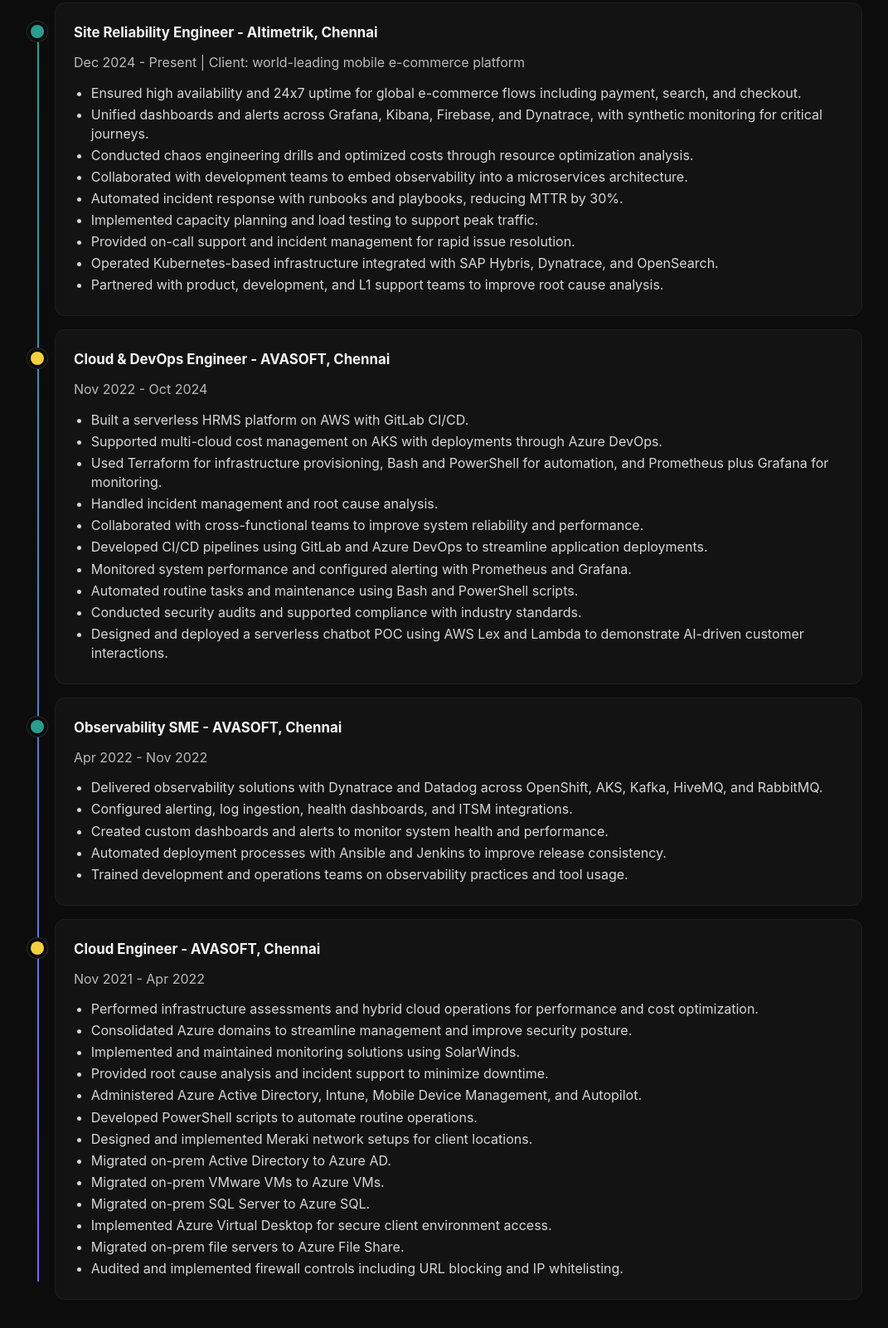
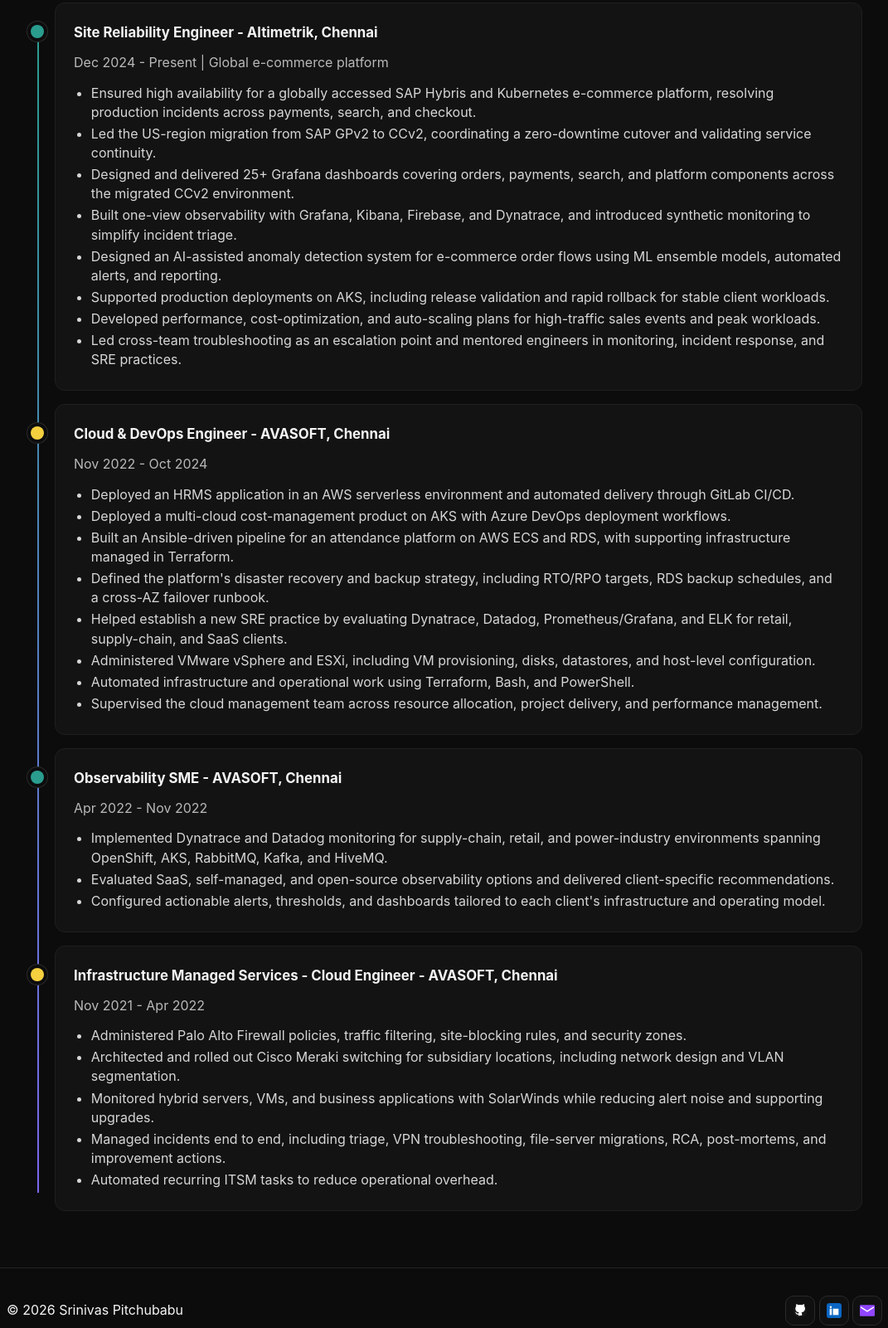
Before and after one commit to srinivas-surfer/portfolio, a plain HTML site: page experience/experience.html in a window 1280 px wide. Shown: the part 386-1987 px from the top of the page at 83% size, without its empty margins (104-1175 px from the left). Drawn offline with Linux system fonts and the light colour scheme.

Commit message:
experince updates

```diff
--- a/experience/experience.html
+++ b/experience/experience.html
@@ -57,17 +57,16 @@
     <section class="experience-timeline" aria-label="Role history">
       <article class="card experience-role-card">
         <h3>Site Reliability Engineer - Altimetrik, Chennai</h3>
-        <p class="meta">Dec 2024 - Present | Client: world-leading mobile e-commerce platform</p>
+        <p class="meta">Dec 2024 - Present | Global e-commerce platform</p>
         <ul>
-          <li>Ensured high availability and 24x7 uptime for global e-commerce flows including payment, search, and checkout.</li>
-          <li>Unified dashboards and alerts across Grafana, Kibana, Firebase, and Dynatrace, with synthetic monitoring for critical journeys.</li>
-          <li>Conducted chaos engineering drills and optimized costs through resource optimization analysis.</li>
-          <li>Collaborated with development teams to embed observability into a microservices architecture.</li>
-          <li>Automated incident response with runbooks and playbooks, reducing MTTR by 30%.</li>
-          <li>Implemented capacity planning and load testing to support peak traffic.</li>
-          <li>Provided on-call support and incident management for rapid issue resolution.</li>
-          <li>Operated Kubernetes-based infrastructure integrated with SAP Hybris, Dynatrace, and OpenSearch.</li>
-          <li>Partnered with product, development, and L1 support teams to improve root cause analysis.</li>
+          <li>Ensured high availability for a globally accessed SAP Hybris and Kubernetes e-commerce platform, resolving production incidents across payments, search, and checkout.</li>
+          <li>Led the US-region migration from SAP GPv2 to CCv2, coordinating a zero-downtime cutover and validating service continuity.</li>
+          <li>Designed and delivered 25+ Grafana dashboards covering orders, payments, search, and platform components across the migrated CCv2 environment.</li>
+          <li>Built one-view observability with Grafana, Kibana, Firebase, and Dynatrace, and introduced synthetic monitoring to simplify incident triage.</li>
+          <li>Designed an AI-assisted anomaly detection system for e-commerce order flows using ML ensemble models, automated alerts, and reporting.</li>
+          <li>Supported production deployments on AKS, including release validation and rapid rollback for stable client workloads.</li>
+          <li>Developed performance, cost-optimization, and auto-scaling plans for high-traffic sales events and peak workloads.</li>
+          <li>Led cross-team troubleshooting as an escalation point and mentored engineers in monitoring, incident response, and SRE practices.</li>
         </ul>
       </article>
 
@@ -75,16 +74,14 @@
         <h3>Cloud &amp; DevOps Engineer - AVASOFT, Chennai</h3>
         <p class="meta">Nov 2022 - Oct 2024</p>
         <ul>
-          <li>Built a serverless HRMS platform on AWS with GitLab CI/CD.</li>
-          <li>Supported multi-cloud cost management on AKS with deployments through Azure DevOps.</li>
-          <li>Used Terraform for infrastructure provisioning, Bash and PowerShell for automation, and Prometheus plus Grafana for monitoring.</li>
-          <li>Handled incident management and root cause analysis.</li>
-          <li>Collaborated with cross-functional teams to improve system reliability and performance.</li>
-          <li>Developed CI/CD pipelines using GitLab and Azure DevOps to streamline application deployments.</li>
-          <li>Monitored system performance and configured alerting with Prometheus and Grafana.</li>
-          <li>Automated routine tasks and maintenance using Bash and PowerShell scripts.</li>
-          <li>Conducted security audits and supported compliance with industry standards.</li>
-          <li>Designed and deployed a serverless chatbot POC using AWS Lex and Lambda to demonstrate AI-driven customer interactions.</li>
+          <li>Deployed an HRMS application in an AWS serverless environment and automated delivery through GitLab CI/CD.</li>
+          <li>Deployed a multi-cloud cost-management product on AKS with Azure DevOps deployment workflows.</li>
+          <li>Built an Ansible-driven pipeline for an attendance platform on AWS ECS and RDS, with supporting infrastructure managed in Terraform.</li>
+          <li>Defined the platform's disaster recovery and backup strategy, including RTO/RPO targets, RDS backup schedules, and a cross-AZ failover runbook.</li>
+          <li>Helped establish a new SRE practice by evaluating Dynatrace, Datadog, Prometheus/Grafana, and ELK for retail, supply-chain, and SaaS clients.</li>
+          <li>Administered VMware vSphere and ESXi, including VM provisioning, disks, datastores, and host-level configuration.</li>
+          <li>Automated infrastructure and operational work using Terraform, Bash, and PowerShell.</li>
+          <li>Supervised the cloud management team across resource allocation, project delivery, and performance management.</li>
         </ul>
       </article>
 
@@ -92,38 +89,28 @@
         <h3>Observability SME - AVASOFT, Chennai</h3>
         <p class="meta">Apr 2022 - Nov 2022</p>
         <ul>
-          <li>Delivered observability solutions with Dynatrace and Datadog across OpenShift, AKS, Kafka, HiveMQ, and RabbitMQ.</li>
-          <li>Configured alerting, log ingestion, health dashboards, and ITSM integrations.</li>
-          <li>Created custom dashboards and alerts to monitor system health and performance.</li>
-          <li>Automated deployment processes with Ansible and Jenkins to improve release consistency.</li>
-          <li>Trained development and operations teams on observability practices and tool usage.</li>
+          <li>Implemented Dynatrace and Datadog monitoring for supply-chain, retail, and power-industry environments spanning OpenShift, AKS, RabbitMQ, Kafka, and HiveMQ.</li>
+          <li>Evaluated SaaS, self-managed, and open-source observability options and delivered client-specific recommendations.</li>
+          <li>Configured actionable alerts, thresholds, and dashboards tailored to each client's infrastructure and operating model.</li>
         </ul>
       </article>
 
       <article class="card experience-role-card">
-        <h3>Cloud Engineer - AVASOFT, Chennai</h3>
+        <h3>Infrastructure Managed Services - Cloud Engineer - AVASOFT, Chennai</h3>
         <p class="meta">Nov 2021 - Apr 2022</p>
         <ul>
-          <li>Performed infrastructure assessments and hybrid cloud operations for performance and cost optimization.</li>
-          <li>Consolidated Azure domains to streamline management and improve security posture.</li>
-          <li>Implemented and maintained monitoring solutions using SolarWinds.</li>
-          <li>Provided root cause analysis and incident support to minimize downtime.</li>
-          <li>Administered Azure Active Directory, Intune, Mobile Device Management, and Autopilot.</li>
-          <li>Developed PowerShell scripts to automate routine operations.</li>
-          <li>Designed and implemented Meraki network setups for client locations.</li>
-          <li>Migrated on-prem Active Directory to Azure AD.</li>
-          <li>Migrated on-prem VMware VMs to Azure VMs.</li>
-          <li>Migrated on-prem SQL Server to Azure SQL.</li>
-          <li>Implemented Azure Virtual Desktop for secure client environment access.</li>
-          <li>Migrated on-prem file servers to Azure File Share.</li>
-          <li>Audited and implemented firewall controls including URL blocking and IP whitelisting.</li>
+          <li>Administered Palo Alto Firewall policies, traffic filtering, site-blocking rules, and security zones.</li>
+          <li>Architected and rolled out Cisco Meraki switching for subsidiary locations, including network design and VLAN segmentation.</li>
+          <li>Monitored hybrid servers, VMs, and business applications with SolarWinds while reducing alert noise and supporting upgrades.</li>
+          <li>Managed incidents end to end, including triage, VPN troubleshooting, file-server migrations, RCA, post-mortems, and improvement actions.</li>
+          <li>Automated recurring ITSM tasks to reduce operational overhead.</li>
         </ul>
       </article>
     </section>
   </main>
 
   <footer class="footer">
-    <p>&copy; 2025 Srinivas Pitchubabu</p>
+    <p>&copy; 2026 Srinivas Pitchubabu</p>
     <div class="socials">
       <span class="social-link" title="GitHub profile URL pending"><img src="assets/icons/github.svg" alt="GitHub"></span>
       <span class="social-link" title="LinkedIn profile URL pending"><img src="assets/icons/linkedin.svg" alt="LinkedIn"></span>
```
Also changed, not shown: blog/blog.html (+22 -9 lines), blog/posts/ai-assisted-anomaly-detection.html (added, +49 -0 lines), blog/style.css (+12 -2 lines), 1 other file.
